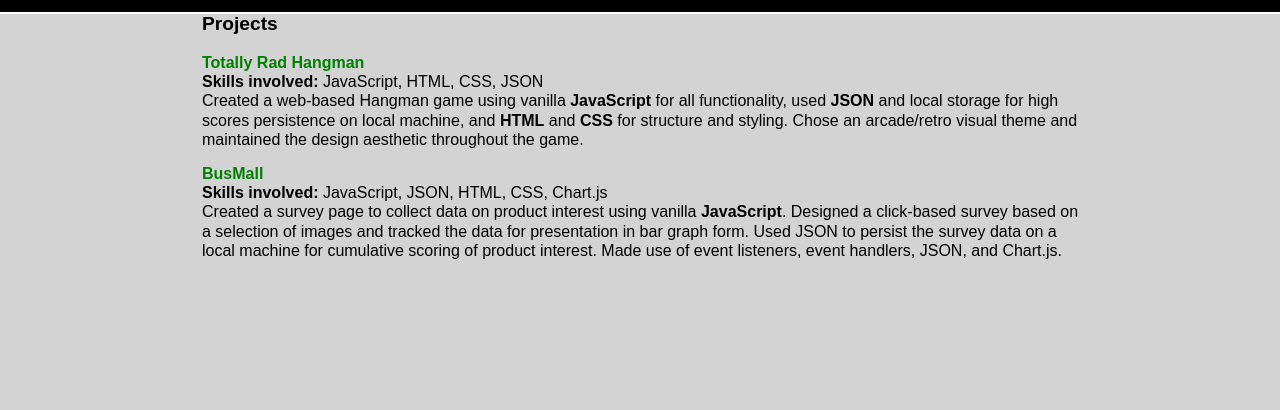
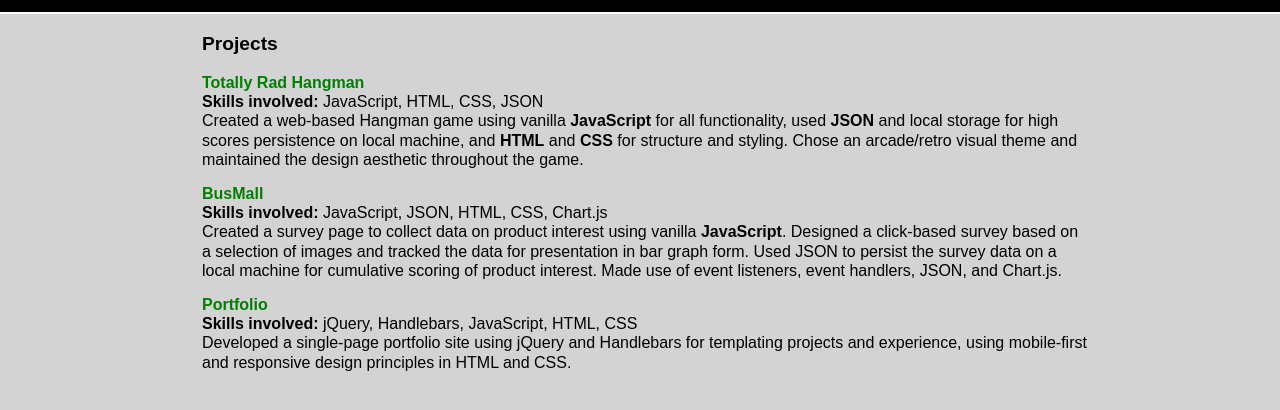
Before and after one commit to bronwyndet/portfolio, a plain HTML site: page index.html in a window 1280 px wide. Both pictures are taken after a click on the item "Projects". Shown: the part 98-508 px from the top of the page. Drawn offline with nearby package versions, Linux system fonts and the light colour scheme.

Commit message:
minor adjustments to css

```diff
--- a/css/base.css
+++ b/css/base.css
@@ -24,11 +24,8 @@ header nav {
   margin: 0 10px 0 10px;
 }
 
-main {
-  background-color:
-}
-
 main section {
+  padding-top: 20px;
   padding-left: 10px;
 }
 
--- a/js/source.js
+++ b/js/source.js
@@ -32,5 +32,10 @@ var projEntries = [
     projName:        'BusMall',
     projSkills:       'JavaScript, JSON, HTML, CSS, Chart.js',
     projDesc:  '<p>Created a survey page to collect data on product interest using vanilla <em>JavaScript</em>. Designed a click-based survey based on a selection of images and tracked the data for presentation in bar graph form. Used JSON to persist the survey data on a local machine for cumulative scoring of product interest. Made use of event listeners, event handlers, JSON, and Chart.js.</p>'
+  },
+  {
+    projName:       'Portfolio',
+    projSkills:     'jQuery, Handlebars, JavaScript, HTML, CSS',
+    projDesc:       '<p>Developed a single-page portfolio site using jQuery and Handlebars for templating projects and experience, using mobile-first and responsive design principles in HTML and CSS.</p>'
   }
 ];
```
